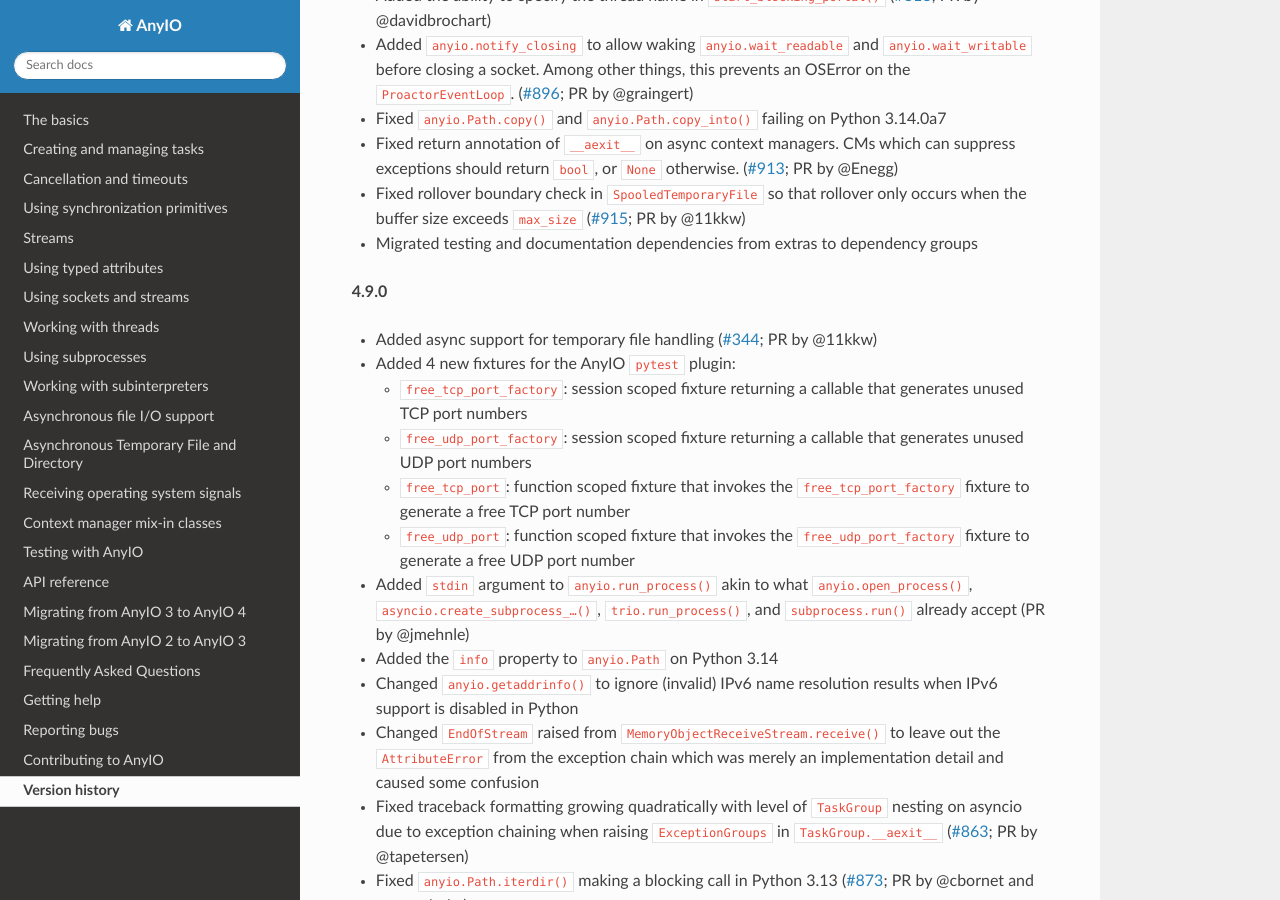
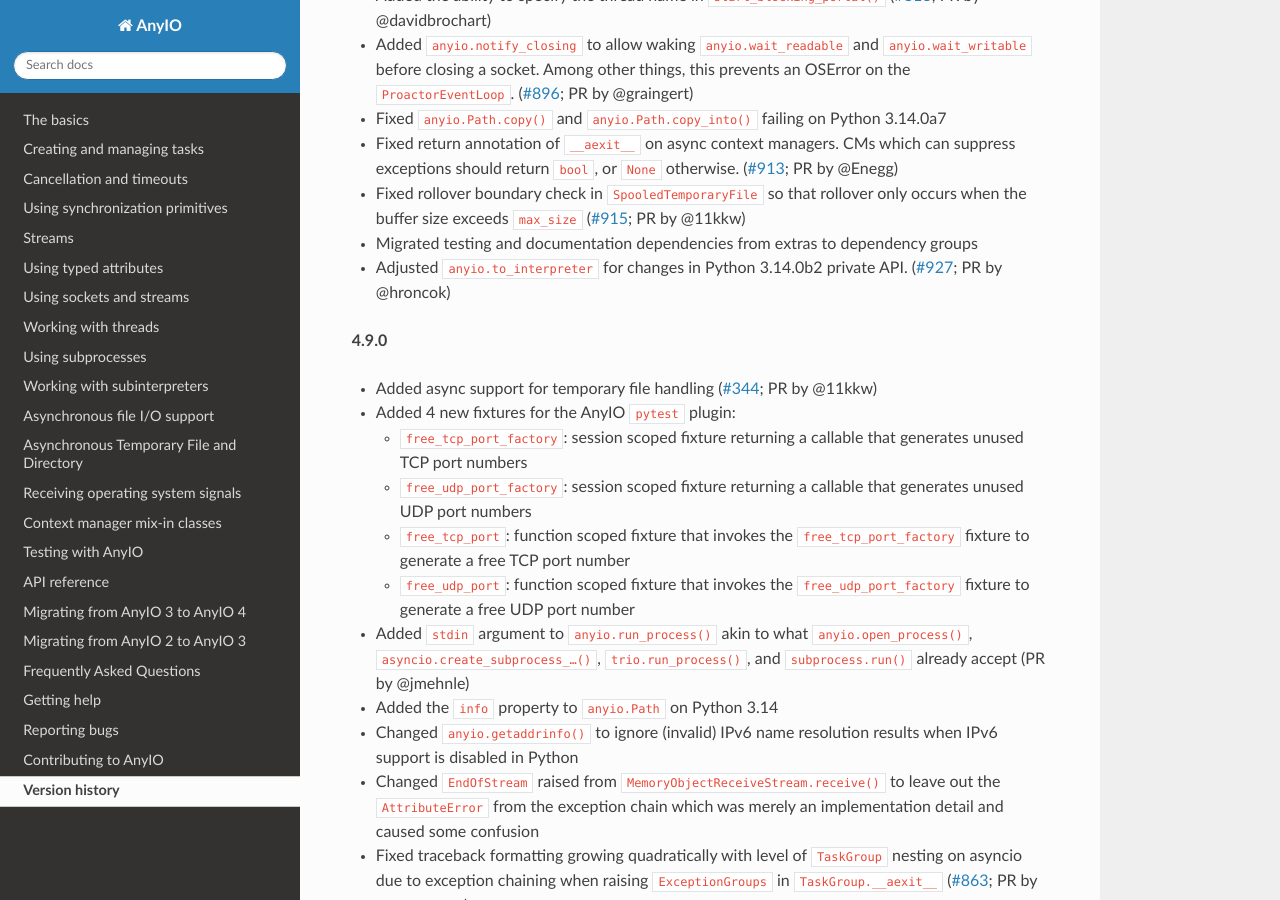
Before and after one commit to agronholm/anyio, a Sphinx documentation site: the page built from docs/versionhistory.rst, in a window 1280 px wide and 900 px high, scrolled down 346 px. Built offline with Sphinx 7.4.7 and the Read the Docs theme 3.1.0, drawn with Linux system fonts in a browser that asks for light colours; the version number could not be read and is left out.

Commit message:
Add changelog

```diff
--- a/docs/versionhistory.rst
+++ b/docs/versionhistory.rst
@@ -24,6 +24,8 @@ This library adheres to `Semantic Versioning 2.0 <http://semver.org/>`_.
   only occurs when the buffer size exceeds ``max_size``
   (`#915 <https://github.com/agronholm/anyio/pull/915>`_; PR by @11kkw)
 - Migrated testing and documentation dependencies from extras to dependency groups
+- Adjusted ``anyio.to_interpreter`` for changes in Python 3.14.0b2 private API.
+  (`#927 <https://github.com/agronholm/anyio/pull/927>`_; PR by @hroncok)
 
 **4.9.0**
 
```
